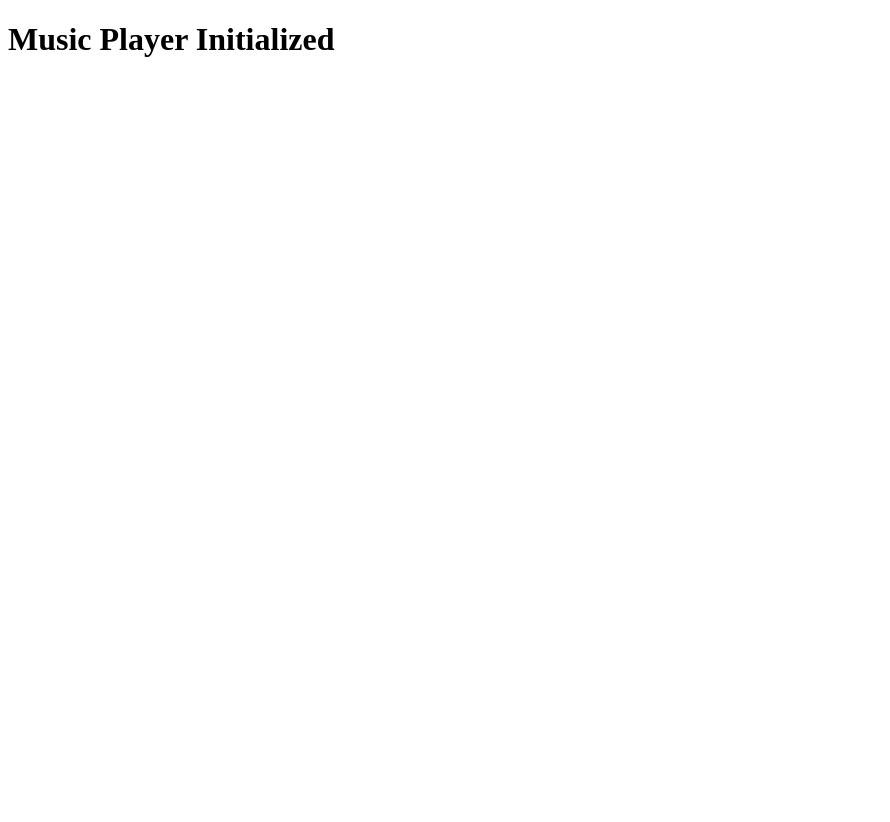
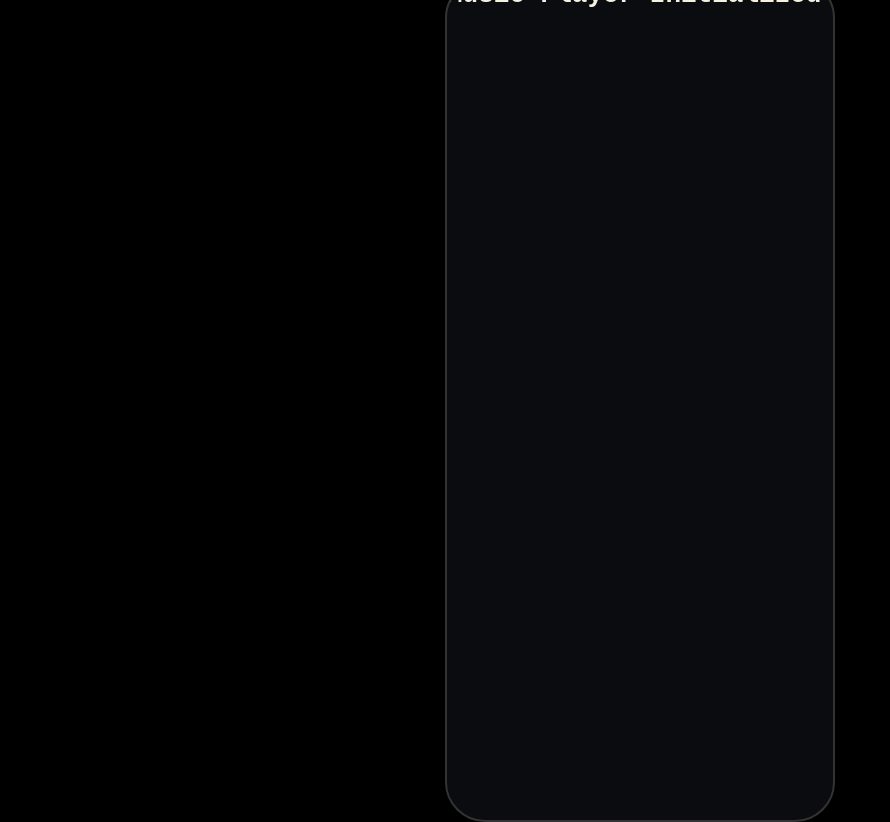
Before and after one commit to arinskyyyy/music-player, a React (Vite) app: page / in a window 1280 px wide. Shown: the whole page, without its empty margins (0-890 px from the left). Before the commit the page ends 800 px from the top, so only its background shows below. Built offline with nearby package versions, Linux system fonts and the light colour scheme.

Commit message:
style: configure global theme variables and viewport layout

```diff
--- a/src/styles/global.css
+++ b/src/styles/global.css
@@ -0,0 +1,38 @@
+:root {
+    --night-sky-blue: #0b0c10;
+    --light-purple: #c3b1e1;
+    --dark-purple: #4a0e4e;
+    --moons-light: #f4f1de;
+}
+
+* {
+    box-sizing: border-box;
+    margin: 0;
+    padding: 0;
+}
+
+body {
+    background-color: #000;
+    color: var(--moons-light);
+    font-family: monospace; /* Retro 8-bit fallback font */
+    display: flex;
+    justify-content: center;
+    align-items: center;
+    height: 100vh;
+}
+
+/* Crucial: Forces pixel art to stay sharp without anti-aliasing */
+img {
+    image-rendering: pixelated;
+    image-rendering: crisp-edges;
+}
+
+.app-viewport {
+    width: 390px;
+    height: 844px; /* iPhone 13 Pro Max dimensions */
+    background-color: var(--night-sky-blue);
+    position: relative;
+    overflow: hidden;
+    border: 2px solid #333;
+    border-radius: 40px;
+}
```
